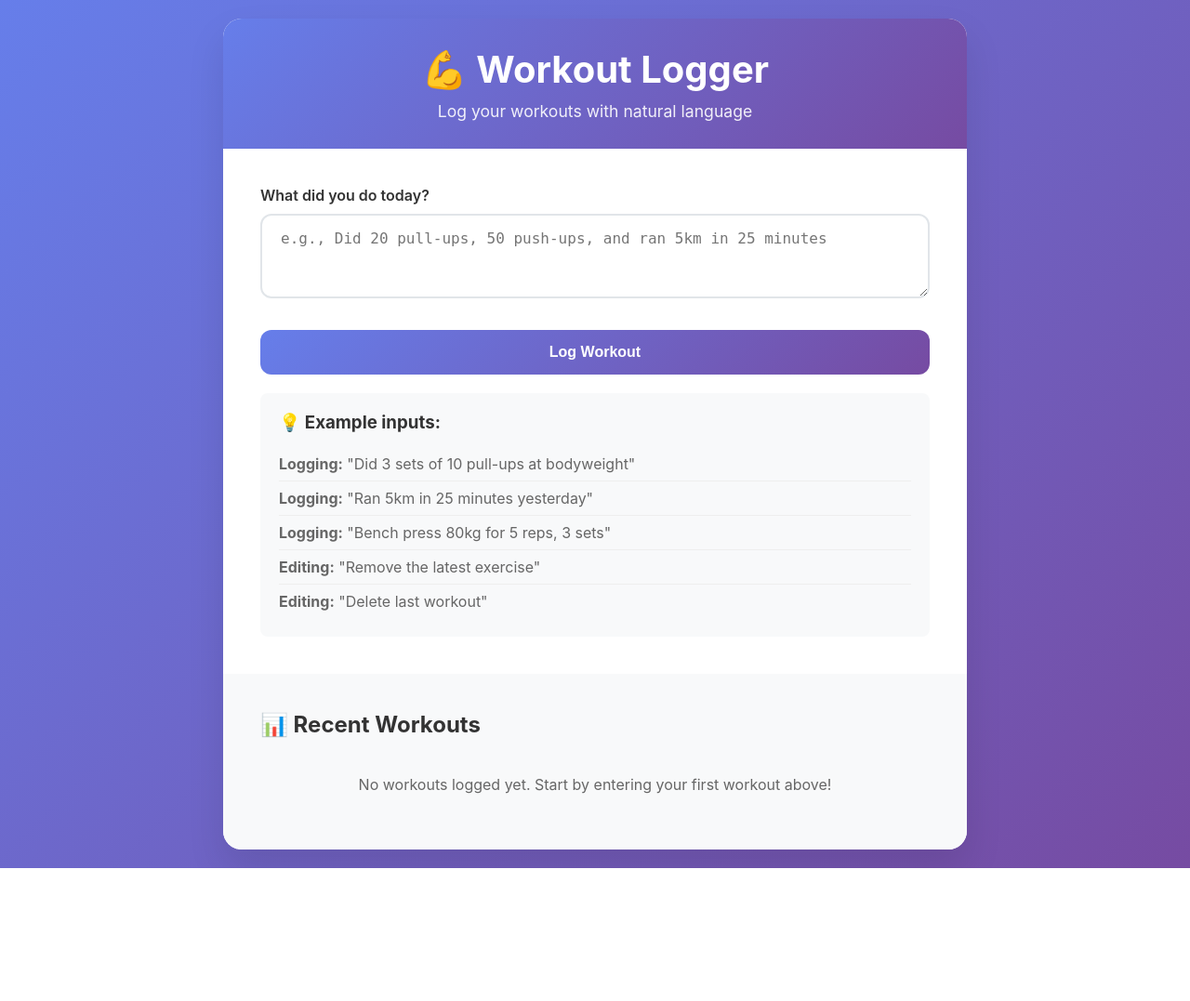
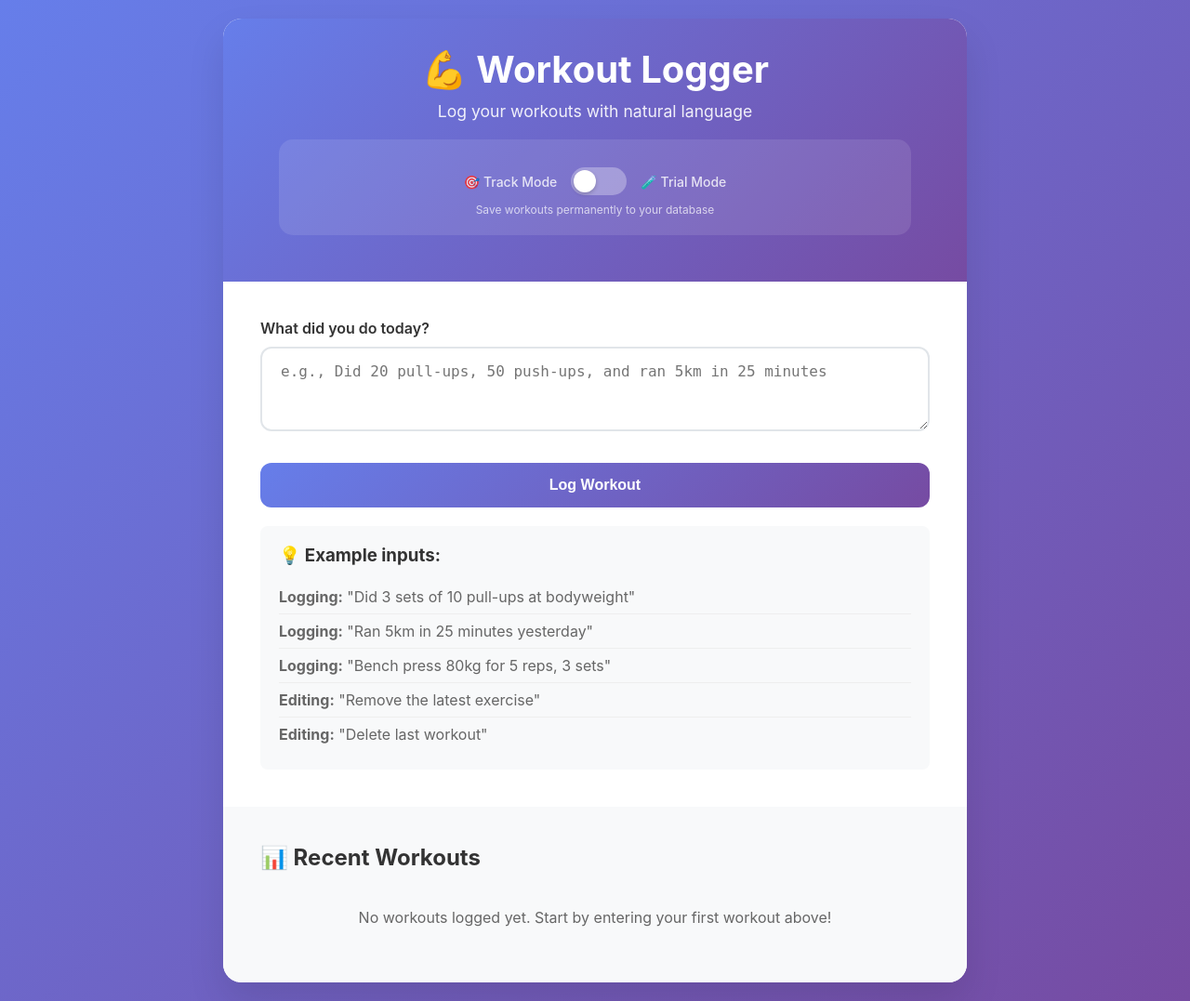
Before and after one commit to ojalvoamir/fitness-tracker, a Flask app: page / in a window 1280 px wide. Shown: the whole page at 93% size. Before the commit the page ends 934 px from the top, so only its background shows below. Run offline with Flask 3, Linux system fonts and the light colour scheme.

Commit message:
Update index.html toggle

```diff
--- a/templates/index.html
+++ b/templates/index.html
@@ -42,6 +42,69 @@
         .header p {
             opacity: 0.9;
             font-size: 1.1rem;
+        }
+
+        /* Toggle Switch Styles */
+        .mode-selector {
+            background: rgba(255, 255, 255, 0.1);
+            padding: 20px;
+            margin: 20px 30px;
+            border-radius: 15px;
+            text-align: center;
+        }
+
+        .mode-toggle {
+            display: flex;
+            align-items: center;
+            justify-content: center;
+            gap: 15px;
+            margin-top: 10px;
+        }
+
+        .mode-label {
+            font-size: 14px;
+            font-weight: 500;
+            opacity: 0.8;
+            min-width: 80px;
+        }
+
+        .toggle-switch {
+            position: relative;
+            width: 60px;
+            height: 30px;
+            background: rgba(255, 255, 255, 0.3);
+            border-radius: 15px;
+            cursor: pointer;
+            transition: all 0.3s ease;
+        }
+
+        .toggle-switch.active {
+            background: rgba(255, 255, 255, 0.5);
+        }
+
+        .toggle-slider {
+            position: absolute;
+            top: 3px;
+            left: 3px;
+            width: 24px;
+            height: 24px;
+            background: white;
+            border-radius: 50%;
+            transition: all 0.3s ease;
+            box-shadow: 0 2px 4px rgba(0,0,0,0.2);
+        }
+
+        .toggle-switch.active .toggle-slider {
+            transform: translateX(30px);
+        }
+
+        .mode-description {
+            font-size: 12px;
+            opacity: 0.7;
+            margin-top: 8px;
+            max-width: 400px;
+            margin-left: auto;
+            margin-right: auto;
         }
 
         .input-section {
@@ -212,6 +275,16 @@
             .input-section, .recent-workouts {
                 padding: 20px;
             }
+
+            .mode-selector {
+                margin: 15px 20px;
+                padding: 15px;
+            }
+
+            .mode-toggle {
+                flex-direction: column;
+                gap: 10px;
+            }
         }
     </style>
 </head>
@@ -220,6 +293,20 @@
         <div class="header">
             <h1>💪 Workout Logger</h1>
             <p>Log your workouts with natural language</p>
+
+            <!-- Mode Selector Toggle -->
+            <div class="mode-selector">
+                <div class="mode-toggle">
+                    <span class="mode-label">🎯 Track Mode</span>
+                    <div class="toggle-switch" id="modeToggle">
+                        <div class="toggle-slider"></div>
+                    </div>
+                    <span class="mode-label">🧪 Trial Mode</span>
+                </div>
+                <div class="mode-description" id="modeDescription">
+                    Save workouts permanently to your database
+                </div>
+            </div>
         </div>
 
         <div class="input-section">
@@ -284,6 +371,23 @@
     </div>
 
     <script>
+        // Mode toggle functionality
+        let isTrialMode = false;
+        const modeToggle = document.getElementById('modeToggle');
+        const modeDescription = document.getElementById('modeDescription');
+
+        modeToggle.addEventListener('click', function() {
+            isTrialMode = !isTrialMode;
+            this.classList.toggle('active');
+
+            if (isTrialMode) {
+                modeDescription.textContent = 'Test the system without saving to your database';
+            } else {
+                modeDescription.textContent = 'Save workouts permanently to your database';
+            }
+        });
+
+        // Form submission
         document.getElementById('workoutForm').addEventListener('submit', async function(e) {
             e.preventDefault();
 
@@ -308,7 +412,10 @@
                     headers: {
                         'Content-Type': 'application/json',
                     },
-                    body: JSON.stringify({ input: input })
+                    body: JSON.stringify({
+                        input: input,
+                        trial_mode: isTrialMode
+                    })
                 });
 
                 const result = await response.json();
@@ -317,10 +424,12 @@
                     showMessage(result.message, 'success');
                     document.getElementById('workoutInput').value = '';
 
-                    // Refresh the page to show updated workouts
+                    // Only refresh if not in trial mode
+                    if (!isTrialMode) {
                         setTimeout(() => {
                             window.location.reload();
                         }, 1500);
+                    }
                 } else {
                     showMessage(result.error, 'error');
                 }
```
Lines whose indentation alone changed are shown as unchanged.
